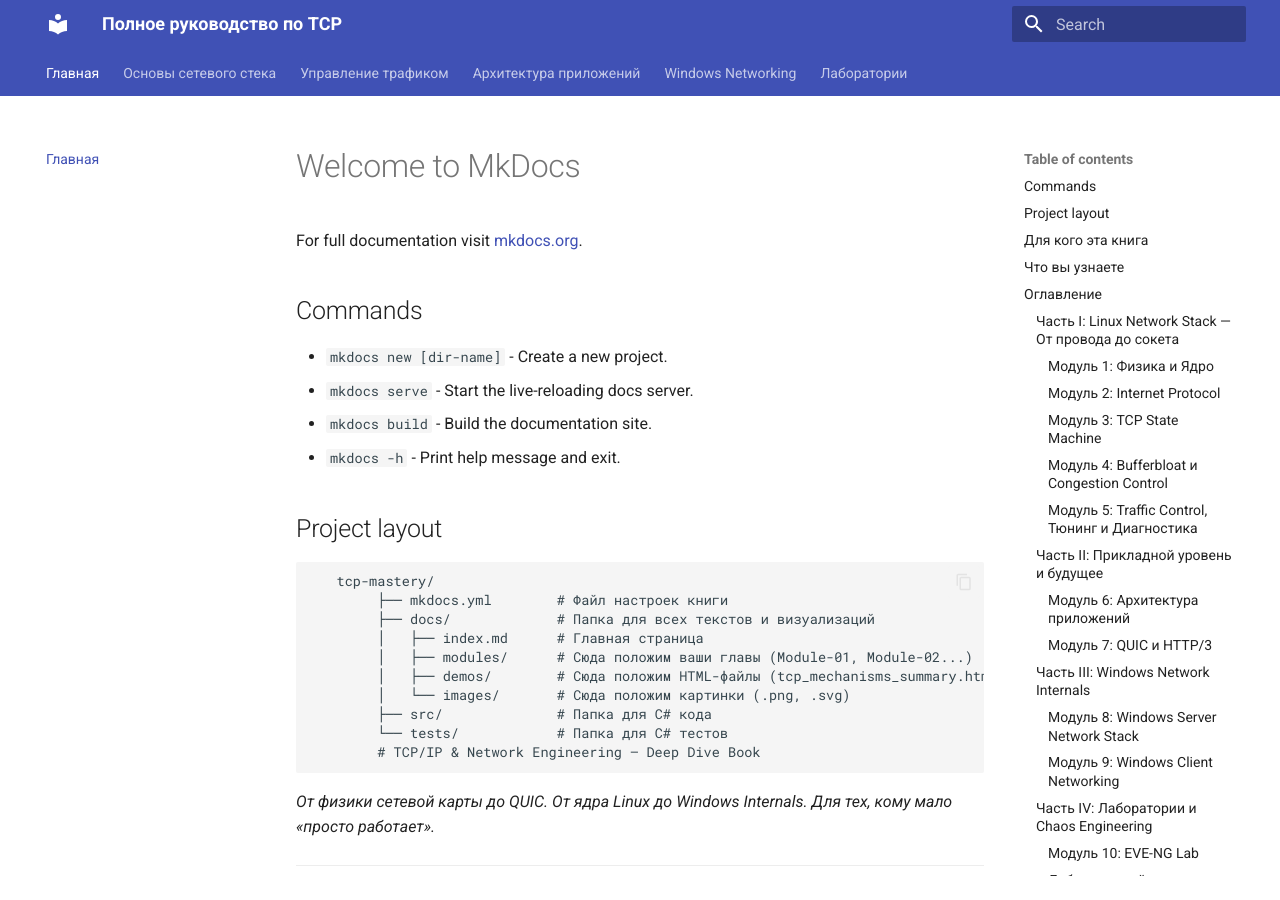
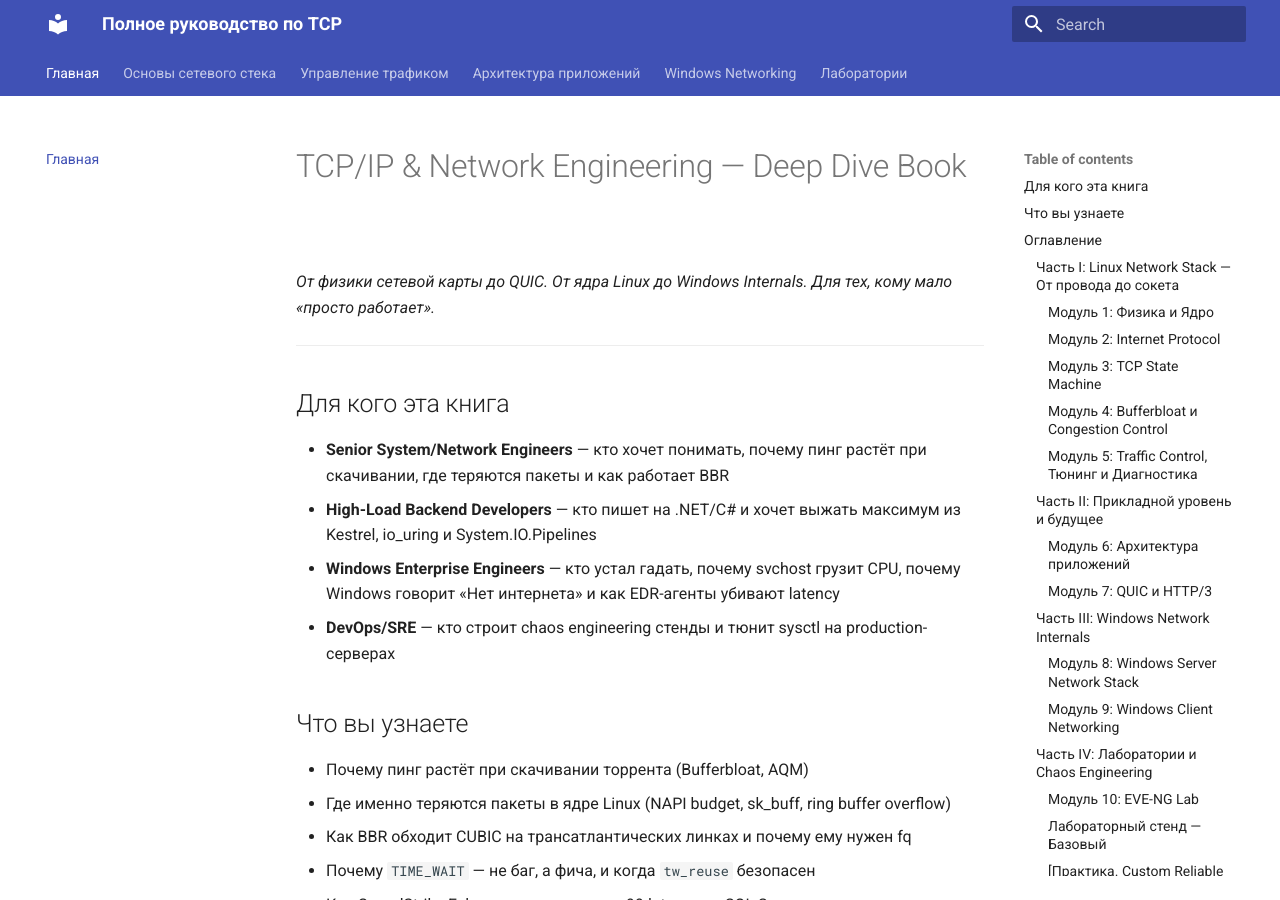
Before and after one commit to KarpenkoDima/My-TCP-Book, an MkDocs documentation site: the page built from docs/index.md, in a window 1280 px wide and 900 px high. Built offline with MkDocs 1.6.1 and Material for MkDocs 9.7.7, drawn with Linux system fonts in a browser that asks for light colours; some of the changed text lies outside the part shown.

Commit message:
Update index.md
correct and edit

````diff
--- a/docs/index.md
+++ b/docs/index.md
@@ -1,28 +1,4 @@
-# Welcome to MkDocs
-
-For full documentation visit [mkdocs.org](https://www.mkdocs.org).
-
-## Commands
-
-* `mkdocs new [dir-name]` - Create a new project.
-* `mkdocs serve` - Start the live-reloading docs server.
-* `mkdocs build` - Build the documentation site.
-* `mkdocs -h` - Print help message and exit.
-
-## Project layout
-
-```plaintext
-   tcp-mastery/
-		├── mkdocs.yml        # Файл настроек книги
-		├── docs/             # Папка для всех текстов и визуализаций
-		│   ├── index.md      # Главная страница
-		│   ├── modules/      # Сюда положим ваши главы (Module-01, Module-02...)
-		│   ├── demos/        # Сюда положим HTML-файлы (tcp_mechanisms_summary.html)
-		│   └── images/       # Сюда положим картинки (.png, .svg)
-		├── src/              # Папка для C# кода
-		└── tests/            # Папка для C# тестов
-		# TCP/IP & Network Engineering — Deep Dive Book
-```
+# TCP/IP & Network Engineering — Deep Dive Book
 
 *От физики сетевой карты до QUIC. От ядра Linux до Windows Internals. Для тех, кому мало «просто работает».*
 
````
